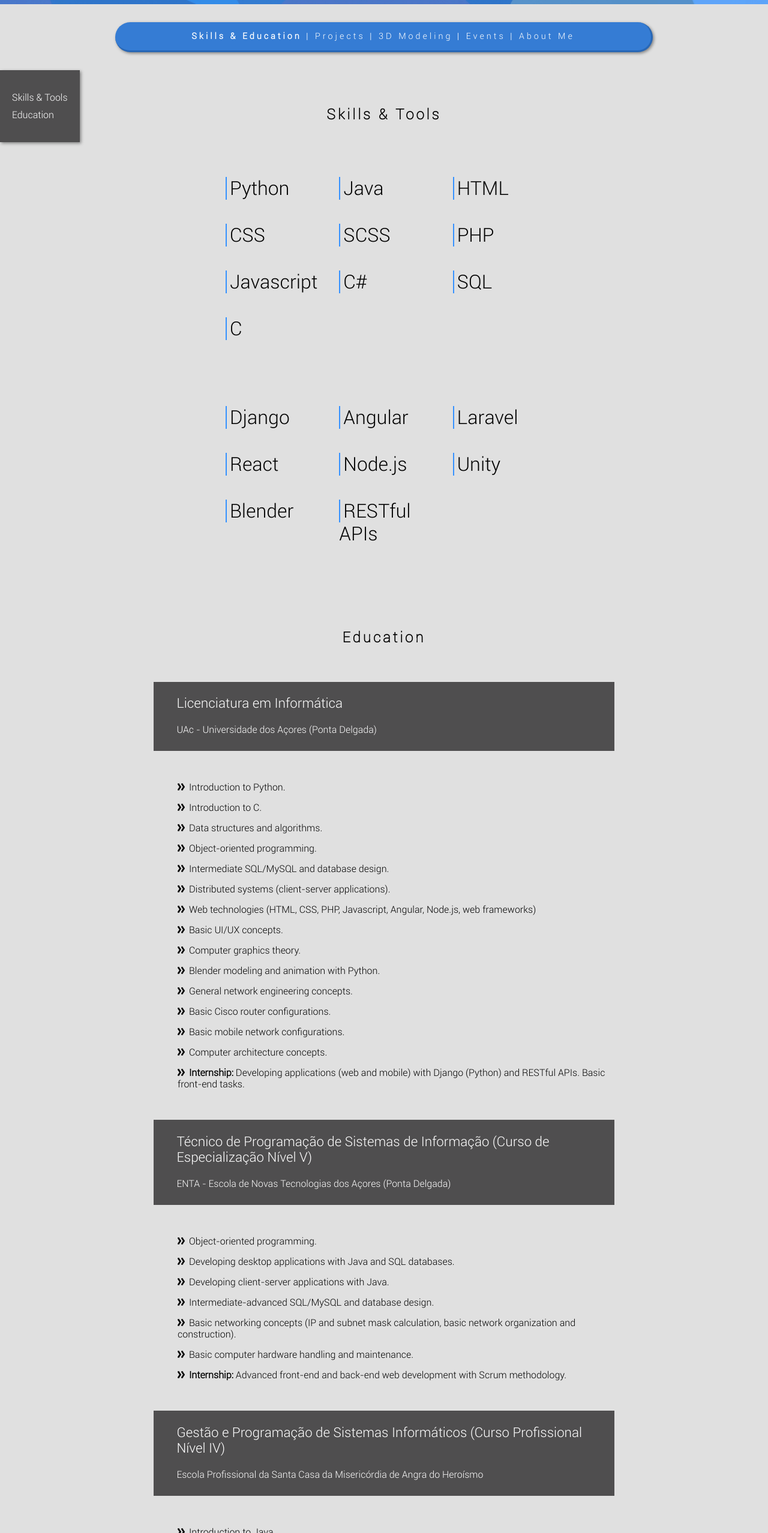
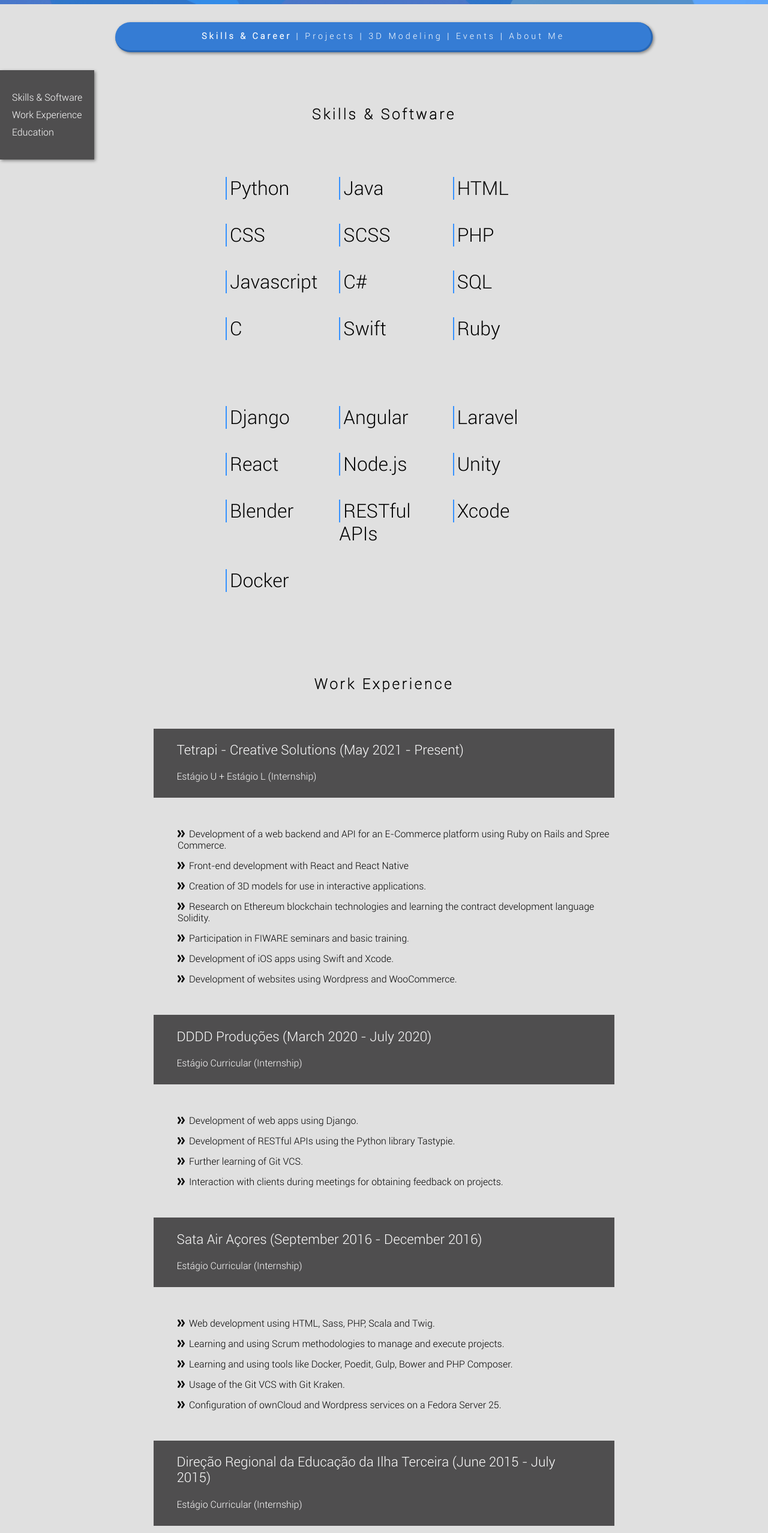
Before and after one commit to snunes97/snunes97.github.io, a plain HTML site: page portfolio/index.html in a window 1280 px wide. Shown: the part 244-2800 px from the top of the page at 60% size. Drawn offline with Linux system fonts and the light colour scheme.

Commit message:
atualizacao

```diff
--- a/portfolio/index.html
+++ b/portfolio/index.html
@@ -18,7 +18,7 @@
 
     <nav>
       <ul>
-        <li><b><a class="spread-effect" href="index.html">Skills & Education</a></b></li>
+        <li><b><a class="spread-effect" href="index.html">Skills & Career</a></b></li>
         <li class="hideable-item">|</li>
         <li><a class="spread-effect" href="projects.html">Projects</a></li>
         <li class="hideable-item">|</li>
@@ -32,14 +32,15 @@
 
     <div class="shortcut-box">
       <ul>
-        <li><a href="#goto-skills">Skills & Tools</a></li>
+        <li><a href="#goto-skills">Skills & Software</a></li>
+        <li><a href="#goto-workexp">Work Experience</a></li>
         <li><a href="#goto-education">Education</a></li>
       </ul>
     </div>
 
     <div class="text-wrapper">
 
-      <h3 class="section-title" id="goto-skills">Skills & Tools</h3>
+      <h3 class="section-title" id="goto-skills">Skills & Software</h3>
 
       <div class="skills-grid">
         <div class="grid-item"><p>Python</p></div>
@@ -52,6 +53,8 @@
         <div class="grid-item"><p>C#</p></div>
         <div class="grid-item"><p>SQL</p></div>
         <div class="grid-item"><p>C</p></div>
+        <div class="grid-item"><p>Swift</p></div>
+        <div class="grid-item"><p>Ruby</p></div>
       </div>
 
       <div class="skills-grid">
@@ -63,6 +66,82 @@
         <div class="grid-item"><p>Unity</p></div>
         <div class="grid-item"><p>Blender</p></div>
         <div class="grid-item"><p>RESTful APIs</p></div>
+        <div class="grid-item"><p>Xcode</p></div>
+        <div class="grid-item"><p>Docker</p></div>
+      </div>
+
+      <h3 class="section-title" id="goto-workexp">Work Experience</h3>
+
+      <div class="block-highlight">
+        <p class="text-highlight">Tetrapi - Creative Solutions (May 2021 - Present)</p>
+        <p>Estágio U + Estágio L (Internship)</p>
+      </div>
+
+      <div class="text-info">
+        <ul>
+          <li>Development of a web backend and API for an E-Commerce platform using Ruby on Rails and Spree Commerce.</li>
+          <li>Front-end development with React and React Native</li>
+          <li>Creation of 3D models for use in interactive applications.</li>
+          <li>Research on Ethereum blockchain technologies and learning the contract development language Solidity.</li>
+          <li>Participation in FIWARE seminars and basic training.</li>
+          <li>Development of iOS apps using Swift and Xcode.</li>
+          <li>Development of websites using Wordpress and WooCommerce.</li>
+        </ul>
+      </div>
+
+      <div class="block-highlight">
+        <p class="text-highlight">DDDD Produções (March 2020 - July 2020)</p>
+        <p>Estágio Curricular (Internship)</p>
+      </div>
+
+      <div class="text-info">
+        <ul>
+          <li>Development of web apps using Django.</li>
+          <li>Development of RESTful APIs using the Python library Tastypie.</li>
+          <li>Further learning of Git VCS.</li>
+          <li>Interaction with clients during meetings for obtaining feedback on projects.</li>
+        </ul>
+      </div>
+
+      <div class="block-highlight">
+        <p class="text-highlight">Sata Air Açores (September 2016 - December 2016)</p>
+        <p>Estágio Curricular (Internship)</p>
+      </div>
+
+      <div class="text-info">
+        <ul>
+          <li>Web development using HTML, Sass, PHP, Scala and Twig.</li>
+          <li>Learning and using Scrum methodologies to manage and execute projects.</li>
+          <li>Learning and using tools like Docker, Poedit, Gulp, Bower and PHP Composer.</li>
+          <li>Usage of the Git VCS with Git Kraken.</li>
+          <li>Configuration of ownCloud and Wordpress services on a Fedora Server 25.</li>
+        </ul>
+      </div>
+
+      <div class="block-highlight">
+        <p class="text-highlight">Direção Regional da Educação da Ilha Terceira (June 2015 - July 2015)</p>
+        <p>Estágio Curricular (Internship)</p>
+      </div>
+
+      <div class="text-info">
+        <ul>
+          <li>Desktop maintenance and repairing.</li>
+          <li>Equipment inventory.</li>
+          <li>Development of the final project for the vocational course.</li>
+        </ul>
+      </div>
+
+      <div class="block-highlight">
+        <p class="text-highlight">Centro de Saúde da Ilha Terceira (June 2014 - July 2014)</p>
+        <p>Estágio Curricular (Internship)</p>
+      </div>
+
+      <div class="text-info">
+        <ul>
+          <li>Desktop maintenance and repairing.</li>
+          <li>Equipment inventory.</li>
+          <li>Data entry.</li>
+        </ul>
       </div>
 
       <h3 class="section-title" id="goto-education">Education</h3>
@@ -132,7 +211,7 @@
 
     <footer>
       <p>Website by: Simão Nunes</p>
-      <p>2021</p>
+      <p>2023</p>
     </footer>
 
   </body>
```
Also changed, not shown: portfolio/3dmodeling.html (+3 -2 lines), portfolio/aboutme.html (+8 -5 lines), portfolio/events.html (+6 -6 lines), portfolio/gamedollardigger.html (+2 -2 lines), portfolio/gamevoxelsaurus.html (+2 -2 lines), portfolio/gamevoxelsnake.html (+2 -2 lines), portfolio/otherprojects.html (+2 -2 lines), portfolio/projects.html (+2 -2 lines), portfolio/videogames.html (+2 -2 lines), portfolio/webprojects.html (+3 -2 lines), portfolio/imgs/event3.jpg.
